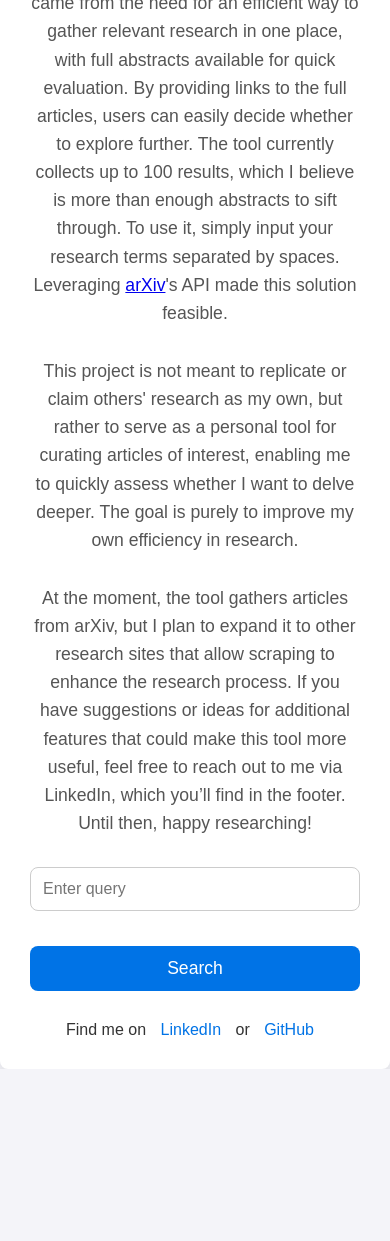
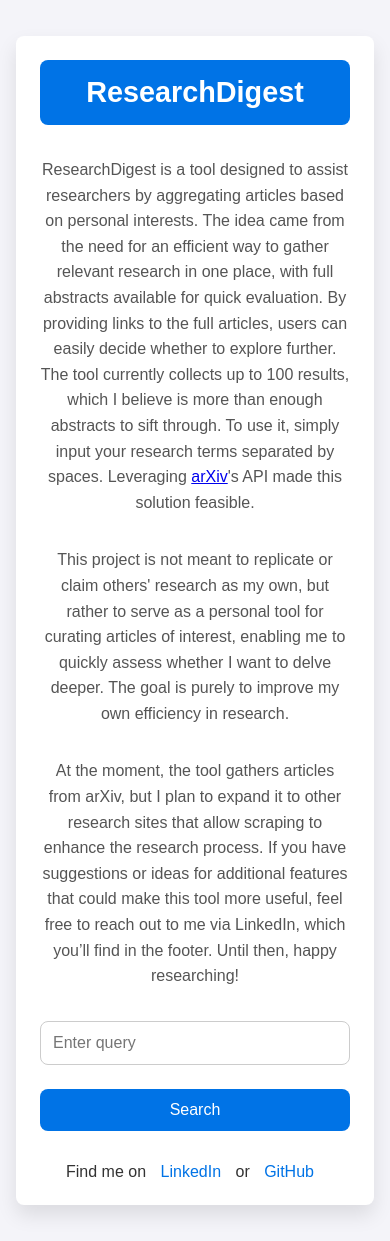
Before and after one commit to R0h1thKambampat1/research-digest-web-app, a React (Create React App) app in the folder frontend/: page / in a window 390 px wide. Before the commit the page ends 1069 px from the top, so only its background shows below. Built offline with nearby package versions, Linux system fonts and the light colour scheme.

Commit message:
Made UI more responsive

```diff
--- a/frontend/src/App.css
+++ b/frontend/src/App.css
@@ -1,5 +1,9 @@
 /* src/styles.css */
-* {
+
+/* Global Reset */
+*,
+*::before,
+*::after {
   margin: 0;
   padding: 0;
   box-sizing: border-box;
@@ -12,81 +16,98 @@ body {
   display: flex;
   justify-content: center;
   align-items: center;
-  height: 100vh;
+  min-height: 100vh;
+  padding: 16px; /* Add space around the body */
 }
 
+/* App Container */
 .app-container {
   display: flex;
   justify-content: center;
   align-items: center;
   width: 100%;
+  min-height: 100vh;
 }
 
+/* Form Container */
 .form-container {
   background-color: white;
   width: 100%;
-  max-width: 600px;
-  padding: 30px;
+  max-width: 600px; /* Max width for larger screens */
+  padding: 2rem; /* Consistent padding with rem */
   border-radius: 8px;
   box-shadow: 0 10px 20px rgba(0, 0, 0, 0.1);
   text-align: center;
+  margin-top: 20px;
+  margin-bottom: 20px;
 }
 
+/* Header Styling */
 header {
-  background-color: #0073e6; /* Neutral blue */
+  background-color: #0073e6;
   color: white;
-  padding: 15px;
+  padding: 1rem;
   border-radius: 8px;
-  margin-bottom: 30px;
+  margin-bottom: 2rem;
 }
 
+/* Title */
 h1 {
-  font-size: 2.2em;
-  font-weight: bold;
+  font-size: 2.4rem; /* Scalable font size */
+  font-weight: 700;
 }
 
+/* Description Styling */
 .description {
-  font-size: 1.1em;
+  font-size: 1.125rem; /* Relative font size */
   color: #555;
   line-height: 1.6;
-  margin-bottom: 30px; /* Increased padding below the description */
+  margin-bottom: 2rem;
 }
 
+/* Form Styling */
 form {
   display: flex;
   flex-direction: column;
-  gap: 15px;
-  margin-bottom: 30px; /* Increased padding between form and footer */
+  gap: 1.5rem;
 }
 
+/* Label Styling */
 label {
-  font-size: 1em;
+  font-size: 1rem;
   font-weight: 500;
   color: #333;
 }
 
+/* Input Styling */
 input[type="text"] {
-  padding: 12px;
+  padding: 0.75rem;
   border-radius: 8px;
   border: 1px solid #ccc;
-  font-size: 1em;
+  font-size: 1rem;
   color: #333;
-  margin-bottom: 20px;
+  transition: border 0.3s ease;
 }
 
+input[type="text"]:focus {
+  border-color: #0073e6;
+  outline: none;
+}
+
+/* Button Styling */
 button {
-  padding: 12px;
-  background-color: #0073e6; /* Neutral blue */
+  padding: 0.75rem;
+  background-color: #0073e6;
   color: white;
   border: none;
   border-radius: 8px;
-  font-size: 1.1em;
+  font-size: 1.125rem;
   cursor: pointer;
   transition: background-color 0.3s ease;
 }
 
 button:hover {
-  background-color: #005bb5; /* Darker blue */
+  background-color: #005bb5;
 }
 
 button:focus {
@@ -94,14 +115,10 @@ button:focus {
   border: 2px solid #005bb5;
 }
 
-input[type="text"]:focus {
-  border-color: #0073e6;
-}
-
-/* Footer Styles */
+/* Footer Styling */
 .footer {
-  font-size: 1em;
-  margin-top: 30px;
+  font-size: 1rem;
+  margin-top: 2rem;
 }
 
 .footer a {
@@ -114,3 +131,79 @@ input[type="text"]:focus {
 .footer a:hover {
   text-decoration: underline;
 }
+
+/* Responsive Design */
+
+/* For Small Screens (Mobile) */
+@media (max-width: 600px) {
+  body {
+    padding: 16px; /* Adequate padding for smaller screens */
+  }
+
+  .form-container {
+    padding: 1.5rem; /* Adjust padding for small screens */
+    max-width: 100%; /* Full width for smaller screens */
+  }
+
+  h1 {
+    font-size: 1.8rem; /* Adjust heading size for mobile */
+  }
+
+  .description {
+    font-size: 1rem; /* Adjust description for mobile */
+  }
+
+  button {
+    font-size: 1rem;
+    padding: 0.75rem; /* Adjust button padding */
+  }
+}
+
+/* For Tablets and Medium Screens (600px to 1024px) */
+@media (min-width: 601px) and (max-width: 1024px) {
+  .form-container {
+    max-width: 80%; /* Use more width for tablets */
+  }
+
+  h1 {
+    font-size: 2rem; /* Slightly smaller heading for tablets */
+  }
+
+  .description {
+    font-size: 1.125rem; /* Adjust description font size */
+  }
+
+  input[type="text"] {
+    padding: 0.75rem; /* Adjust input size */
+  }
+
+  button {
+    font-size: 1.125rem;
+    padding: 0.75rem; /* Adjust button size */
+  }
+}
+
+/* For Large Screens and Desktops (1024px and above) */
+@media (min-width: 1024px) {
+  .form-container {
+    max-width: 600px; /* Maintain max width for larger screens */
+    padding: 2rem; /* Padding for larger screens */
+  }
+
+  h1 {
+    font-size: 2.4rem; /* Larger heading for desktop */
+  }
+
+  .description {
+    font-size: 1.125rem; /* Standard description size */
+  }
+
+  input[type="text"] {
+    font-size: 1.125rem; /* Slightly larger input font */
+  }
+
+  button {
+    font-size: 1.125rem;
+    padding: 1rem; /* Increase button size */
+  }
+}
```
Also changed, not shown: 4 other files (tests, documents, lock files or other folders).
